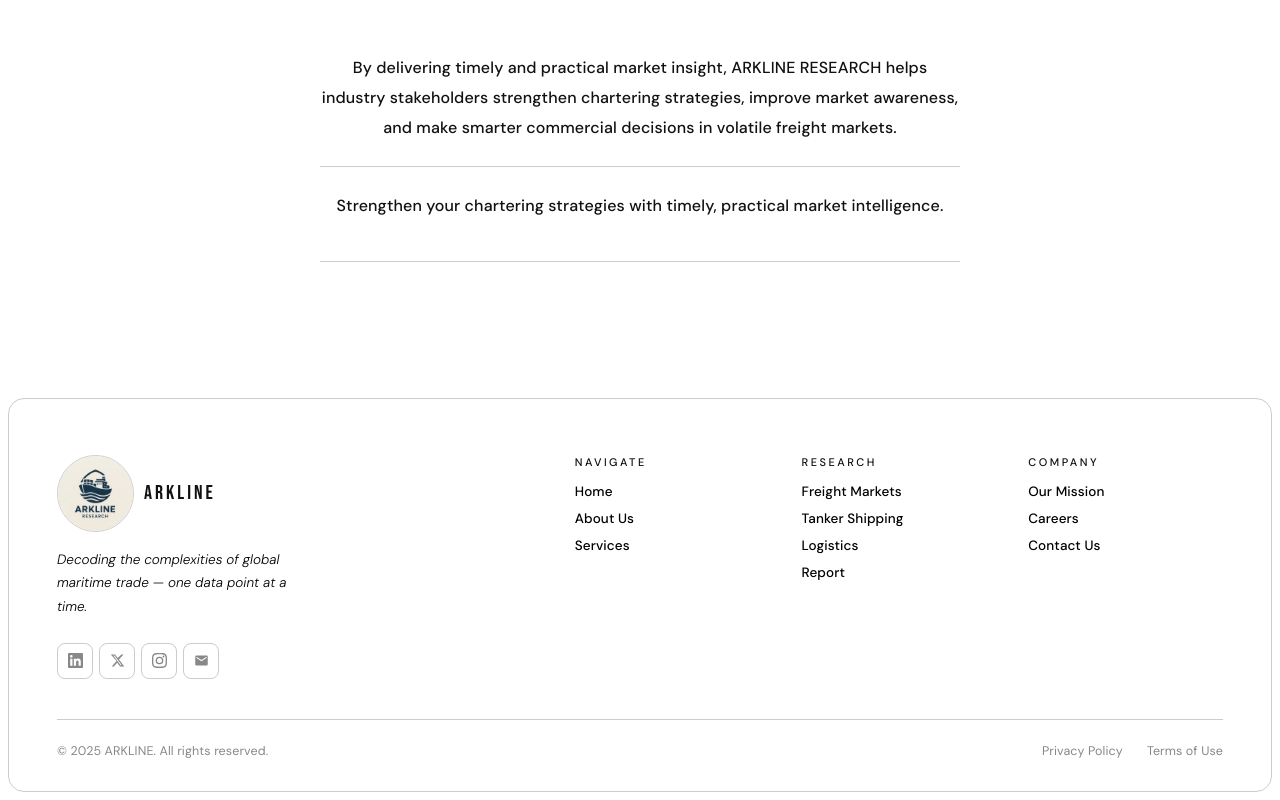
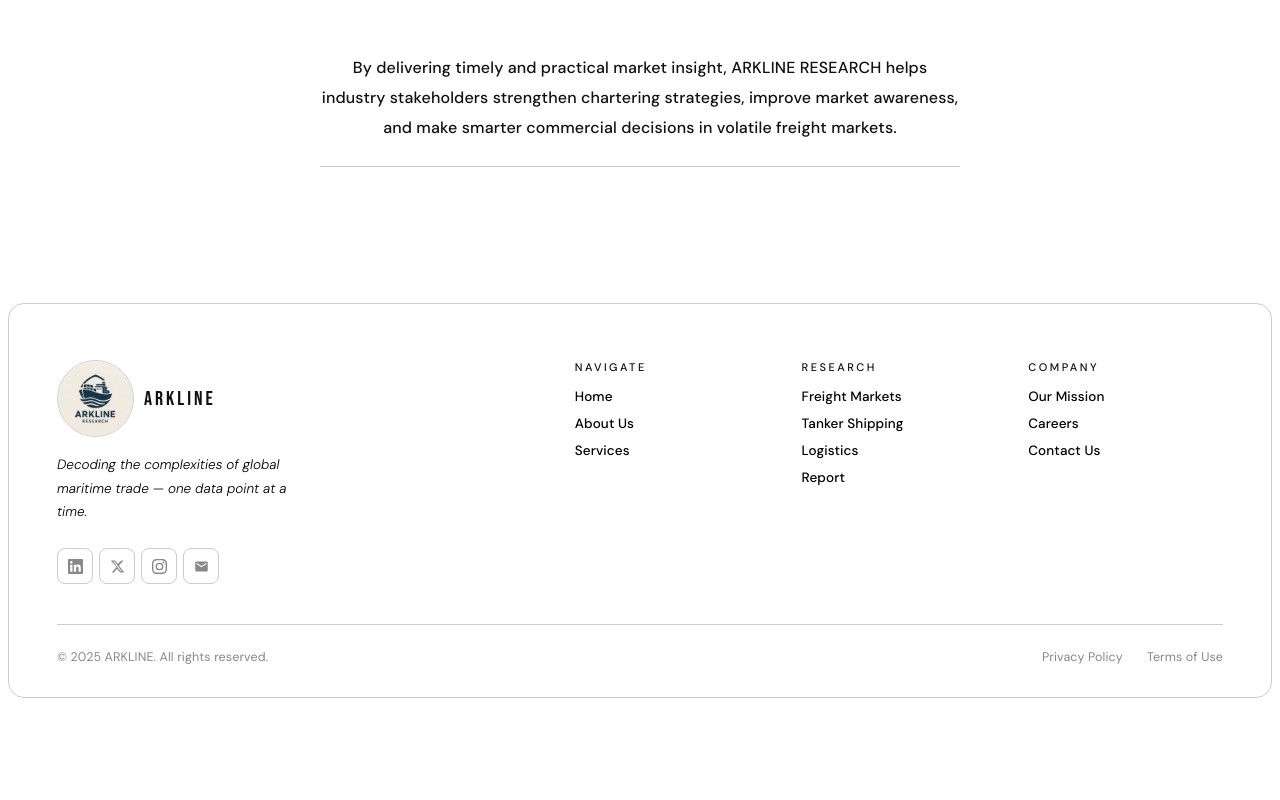
Before and after one commit to yehovahacademy/ArkLine-Research, a SvelteKit app: page /research/freight in a window 1280 px wide. Shown: the part 1330-2130 px from the top of the page. After the commit the page ends 2036 px from the top, so only its background shows below. Built offline with nearby package versions, Linux system fonts and the light colour scheme.

Commit message:
this one

```diff
--- a/src/routes/research/freight/+page.svelte
+++ b/src/routes/research/freight/+page.svelte
@@ -28,13 +28,6 @@
       <p class="freight-market-para-5">
         By delivering timely and practical market insight, ARKLINE RESEARCH helps industry stakeholders strengthen chartering strategies, improve market awareness, and make smarter commercial decisions in volatile freight markets.
       </p>
-
-
-
-
-    <footer class="feature-footer">
-      <p>Strengthen your chartering strategies with timely, practical market intelligence.</p>
-    </footer>
   </div>
 </section>
 
@@ -149,17 +142,5 @@
     letter-spacing: 0.15px;
   }
 
-  .feature-footer {
-    font-family: var(--ff-body);
-    font-size: 16px;     /* 16px */
-    font-weight: 500;
-    line-height: 1.85;
-    color: var(--color-ink);
-    margin: 0 0 1.5rem 0;
-    padding-bottom: 1.5rem;
-    border-bottom: 0.5px solid var(--color-line);
-    letter-spacing: 0.15px;
-  }
-
 
 </style>
```
